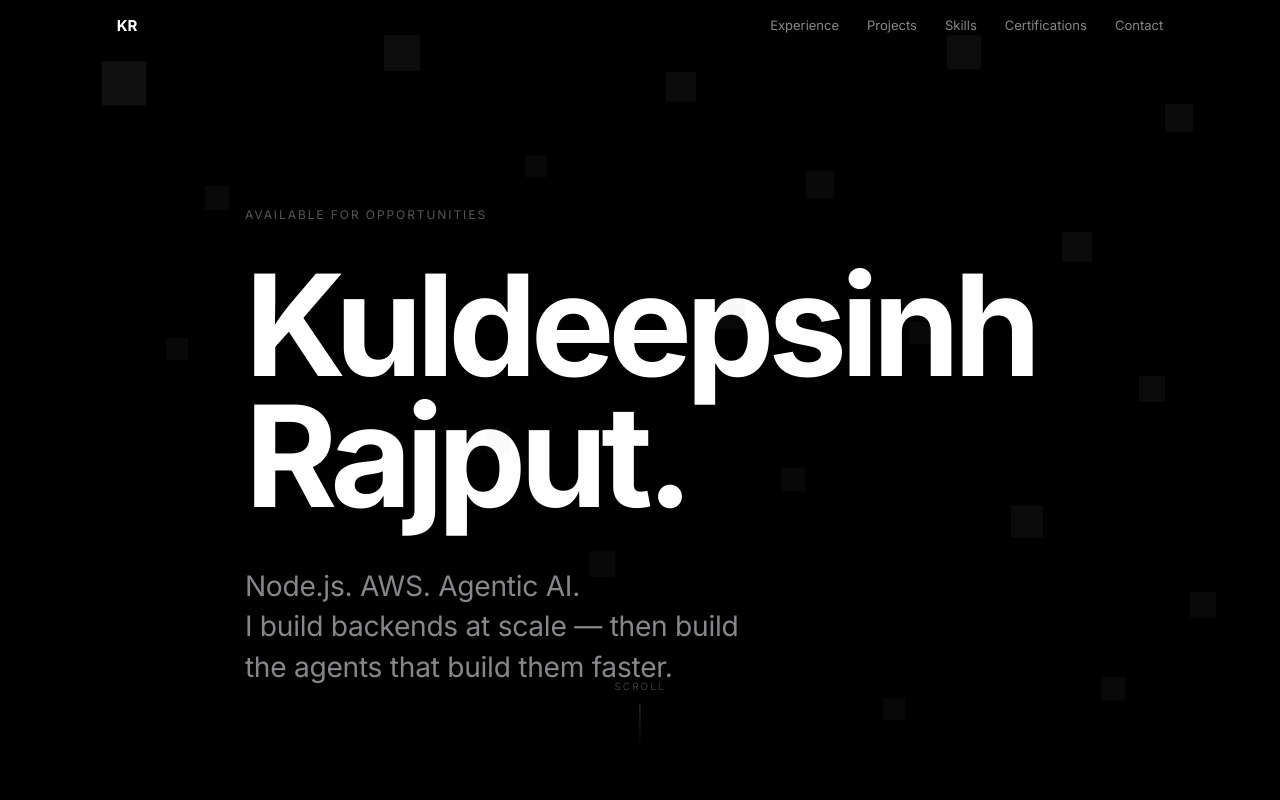
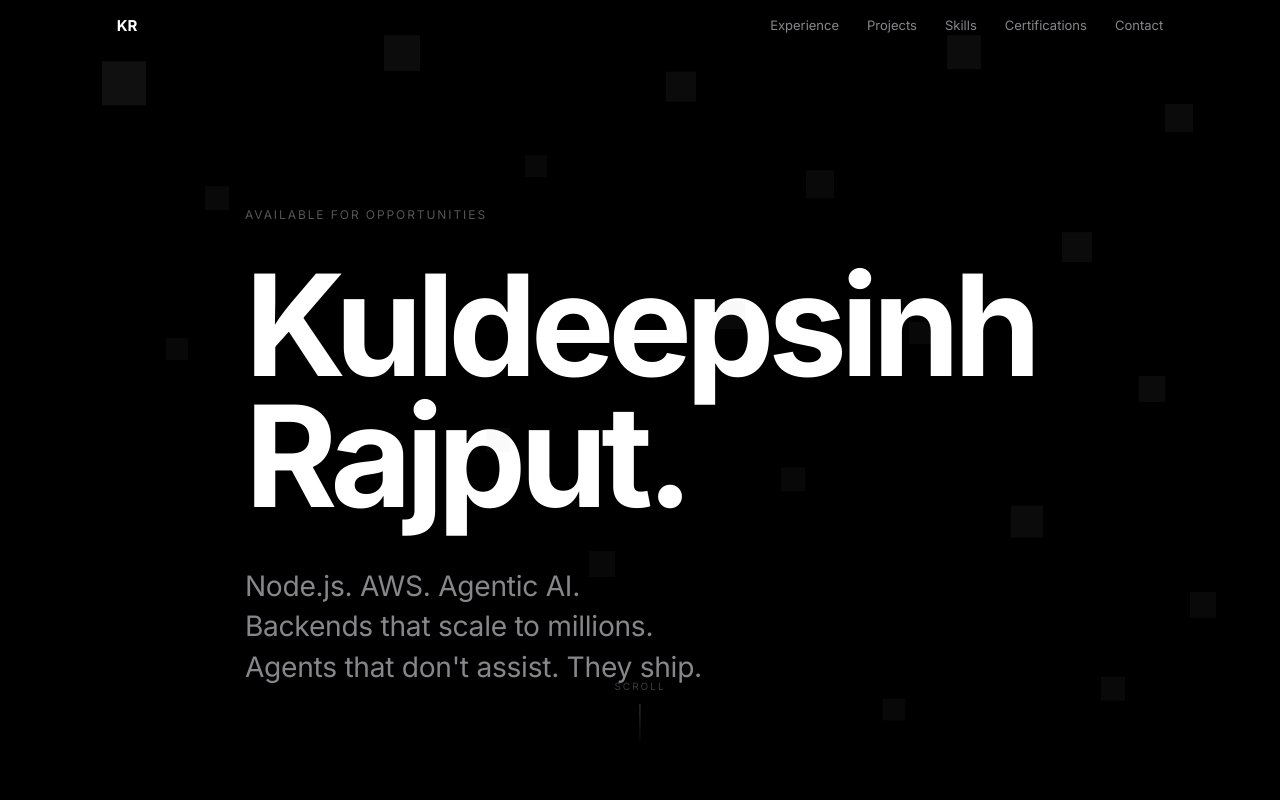
Before and after one commit to kuldeepsinh19/portfolio, a Next.js app: page / in a window 1280 px wide. Shown: the top 800 px of the page. Built offline with nearby package versions, Linux system fonts and the light colour scheme; grey boxes are pictures that could not be loaded.

Commit message:
update: hero tagline

```diff
--- a/src/app/page.tsx
+++ b/src/app/page.tsx
@@ -239,9 +239,9 @@ function Hero() {
           >
             Node.js. AWS. Agentic AI.
             <br />
-            I build backends at scale — then build
+            Backends that scale to millions.
             <br />
-            the agents that build them faster.
+            Agents that don&apos;t assist. They ship.
           </p>
         </motion.div>
       </Container>
```
